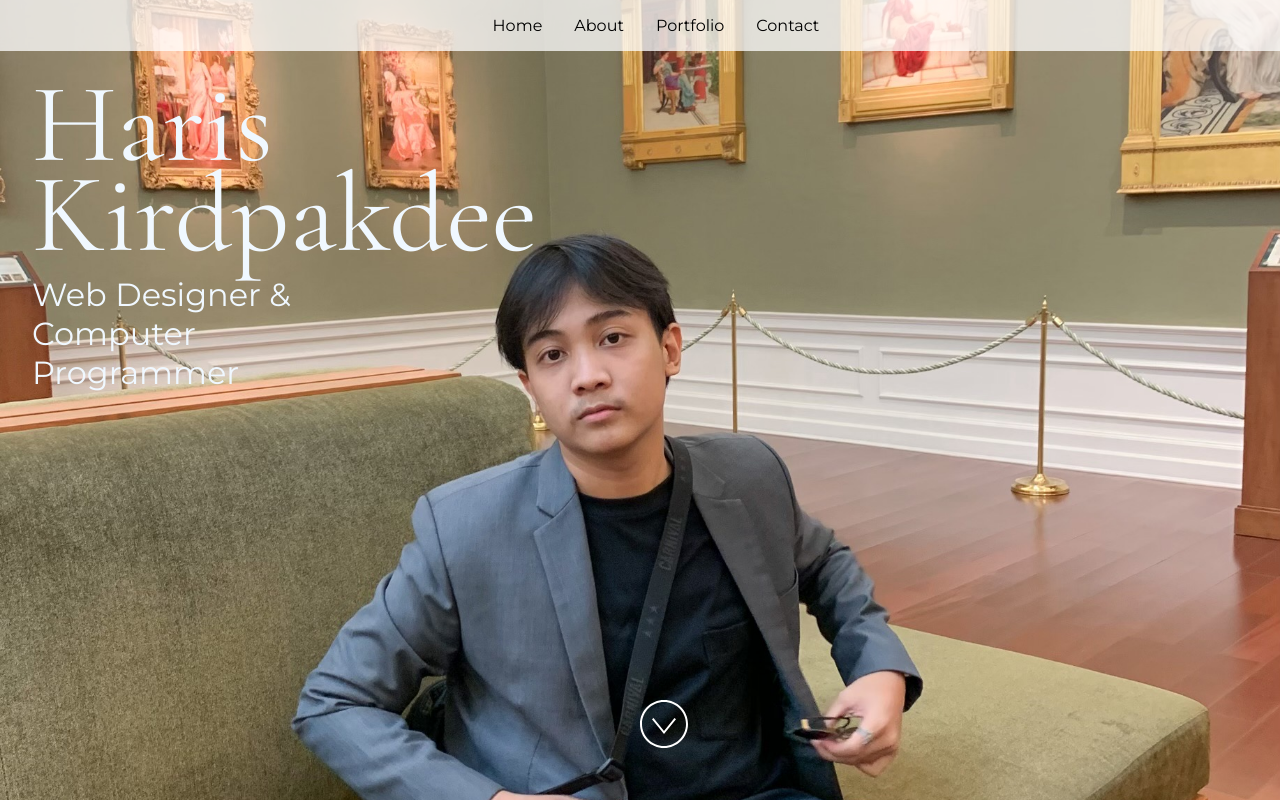
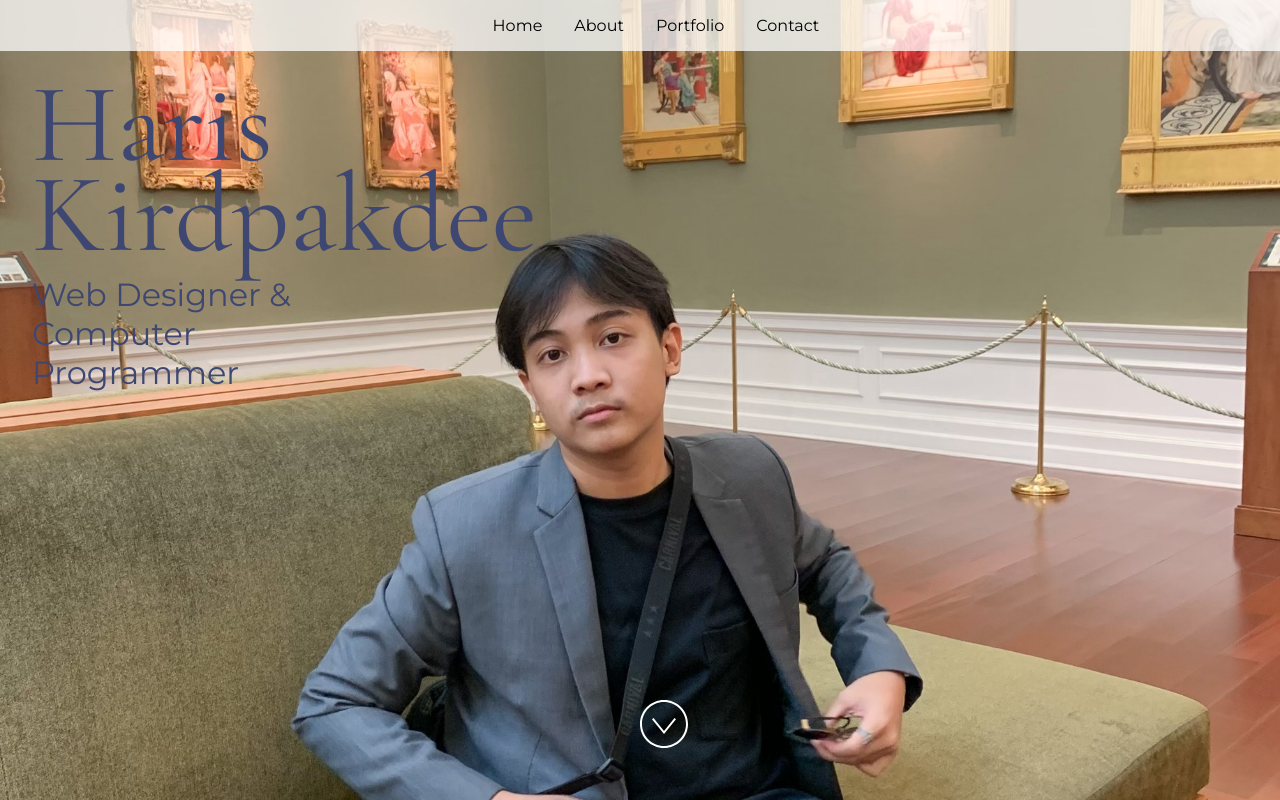
Before and after one commit to Hariskp/MyPortfolio, a React (Vite) app: page / in a window 1280 px wide. Built offline with nearby package versions, Linux system fonts and the light colour scheme.

Commit message:
Update styles.css

```diff
--- a/src/styles.css
+++ b/src/styles.css
@@ -12,6 +12,7 @@ body {
   overflow-x: hidden;
   padding: 0;
   width: 100%;
+  color: #3e4772;
 }
 
 div#main {
@@ -23,7 +24,6 @@ div#main {
 section {
   position: relative;
   width: 100vw;
-  color: aliceblue;
 }
 
 section.min-height {
```
